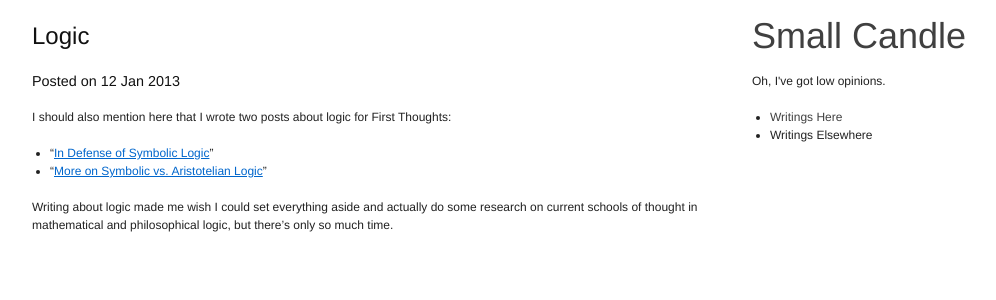
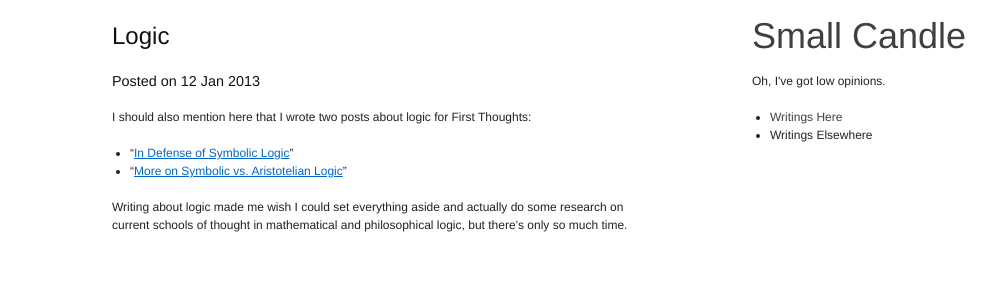
Before and after one commit to williamrandolph/williamrandolph.github.com, a Jekyll site: the page built from _posts/2013-01-12-test1.md, in a window 1280 px wide. Shown: the top 300 px of the page, without its empty margins (133-1129 px from the left). Built offline with Jekyll 4.4.1, drawn with Linux system fonts in a browser that asks for light colours; Markdown is read by kramdown in place of the engine named in the settings.

Commit message:
squeezing post text to be narrower

```diff
--- a/_layouts/post.html
+++ b/_layouts/post.html
@@ -20,7 +20,7 @@
   </head>
   <body>
     <div class="container">
-        <div class="span-18">
+        <div class="prepend-2 span-14 append-2">
             <div class="prepend-top"><h2>{{ page.title }}</h2></div>
             <h4>
                 Posted on {{ page.date | date_to_string }}
```
